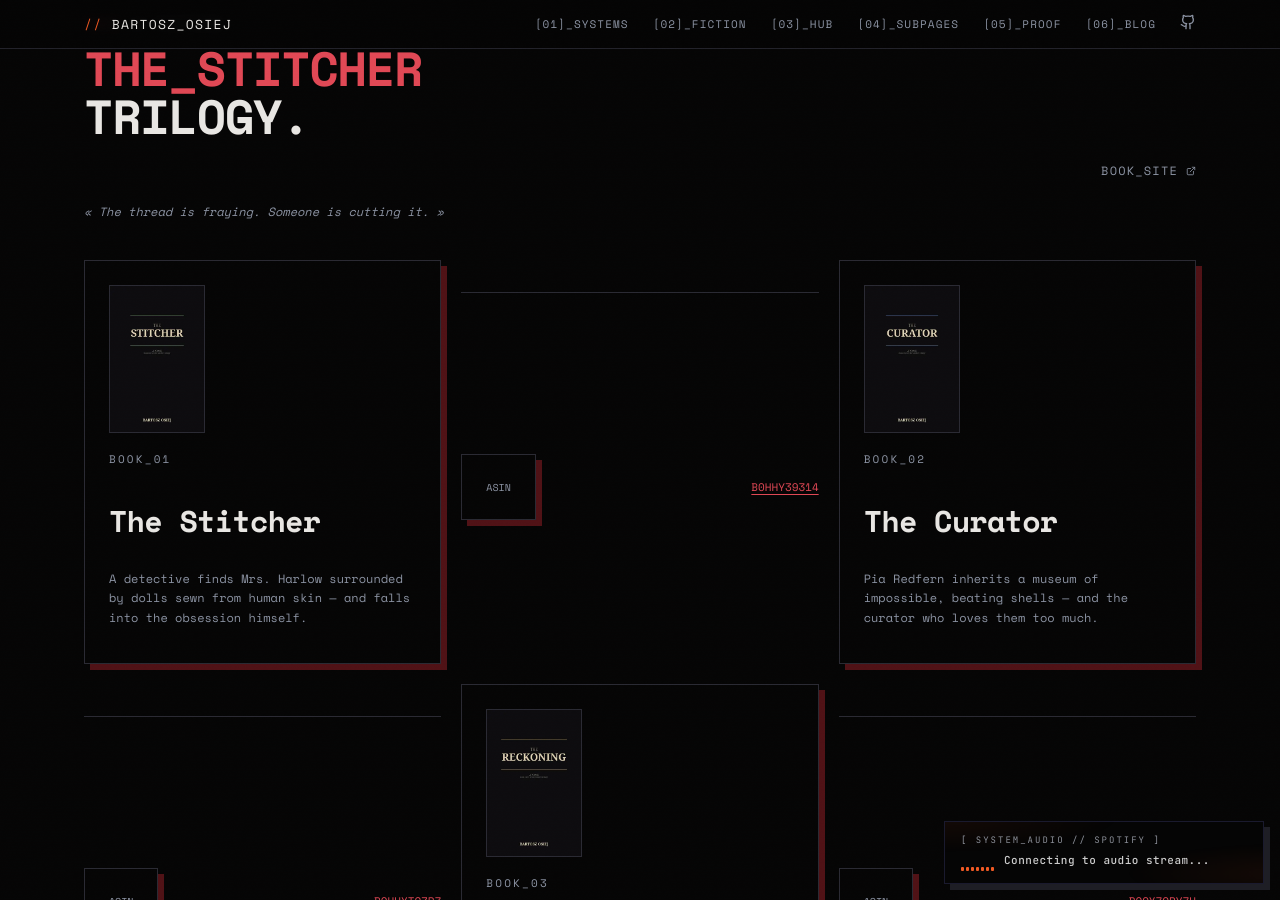
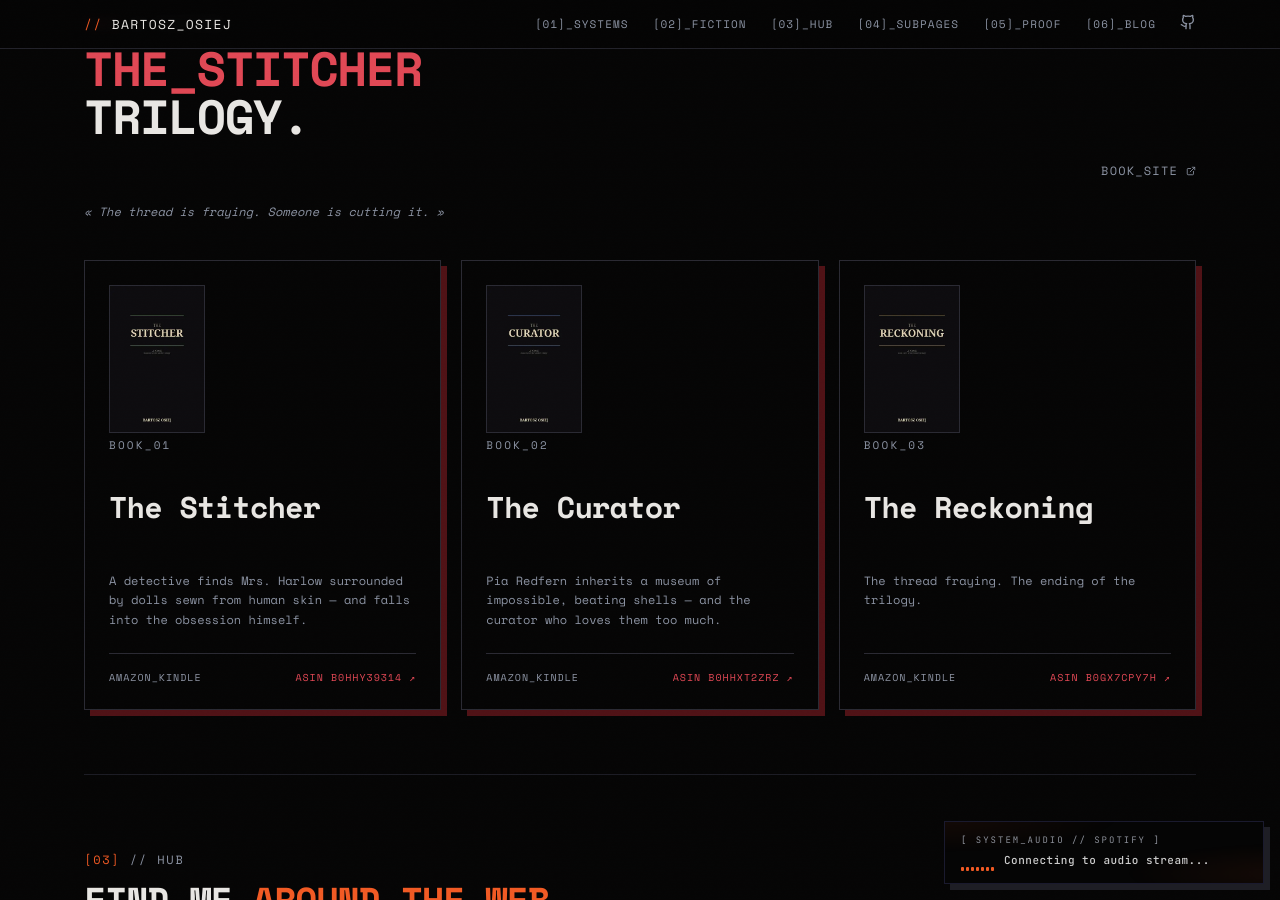
Before and after one commit to BartoszOsiej/BartoszOsiej.github.io, a Jekyll site: the page index.html, which Jekyll copies as it is, in a window 1280 px wide and 900 px high, scrolled down 2504 px. Built offline with Jekyll 4.4.1, drawn with Linux system fonts in a browser that asks for light colours.

Commit message:
ui: polish sections 02-04 — aligned hub rows, book card feet, ASIN chips
- FICTION: book card footer no longer visually detaches (mt-auto pinned
  to equal-height columns, ASIN chip resized to match AMAZON_KINDLE label)
- HUB/SUBPAGES: rows rebuilt as grid (icon / text / right meta / arrow) —
  meta columns align vertically across all rows instead of floating
- uniform 20px icons in both sections, hover tint for icon+arrow
- meta labels visible from 640px (was 768px) with max-width + truncate
- cache-busters v=20260914c

🤖 Generated with Codebuff
Co-Authored-By: Codebuff <noreply@codebuff.com>

```diff
--- a/index.html
+++ b/index.html
@@ -161,6 +161,7 @@ a { color: inherit; text-decoration: none; }
 .backdrop-blur-sm { -webkit-backdrop-filter: blur(4px); backdrop-filter: blur(4px); }
 .min-w-0 { min-width: 0; }
 .truncate { overflow: hidden; text-overflow: ellipsis; white-space: nowrap; }
+.max-w-\[240px\] { max-width: 240px; }
 .shrink-0 { flex-shrink: 0; }
 .bg-rust { background-color: var(--rust); }
 .italic { font-style: italic; }
@@ -185,7 +186,12 @@ a { color: inherit; text-decoration: none; }
 .grid-cols-1 { grid-template-columns: repeat(1, minmax(0, 1fr)); }
 .grid-cols-2 { grid-template-columns: repeat(2, minmax(0, 1fr)); }
 .gap-2 { gap: 0.5rem; }
+.gap-3 { gap: 0.75rem; }
 .gap-4 { gap: 1rem; }
+.leading-tight { line-height: 1.25; }
+.text-right { text-align: right; }
+.mb-6 { margin-bottom: 1.5rem; }
+.mt-auto { margin-top: auto; }
 .gap-5 { gap: 1.25rem; }
 .gap-6 { gap: 1.5rem; }
 .gap-x-6 { column-gap: 1.5rem; }
@@ -306,7 +312,7 @@ a{color:inherit}
 .p-card:hover .tag{color:#8b95a8;border-color:#3a3a44}
 
 /* book cards: cinematic blood treatment */
-.book{position:relative;background:#050505;border:1px solid #2a2a33;transition:transform .12s linear}
+.book{position:relative;display:flex;flex-direction:column;background:#050505;border:1px solid #2a2a33;transition:transform .12s linear}
 .book::before{content:'';position:absolute;inset:0;border:1px solid rgba(218,44,56,.4);pointer-events:none;
   transition:.12s linear;opacity:0}
 .book:hover,.book.reveal:hover{border-color:#3c1a1d;transform:translate(-2px,-2px)}
@@ -314,23 +320,27 @@ a{color:inherit}
 .book:hover .book-no{color:#E04855}
 .book .go{opacity:0;transition:.12s linear}
 .book:hover .go{opacity:1}
-.book-cover{display:block;width:96px;height:auto;border:1px solid #2a2a33;margin-bottom:14px;transition:border-color .12s linear}
+.book-cover{display:block;width:96px;height:auto;border:1px solid #2a2a33;transition:border-color .12s linear}
 .book:hover .book-cover{border-color:#E04855}
 
 /* project cards: hard-shadow lift, consistent with brutal */
 .p-card{transition:transform .12s linear}
 .p-card:hover,.p-card.reveal:hover{transform:translate(-2px,-2px)}
 
-/* hub rows: terminal cursor on hover */
-.hub{position:relative;border:1px solid #22222a;background:rgba(255,255,255,.01);transition:.1s linear}
+/* hub rows: terminal cursor on hover; grid = icon / body / right meta / arrow */
+.hub{position:relative;display:grid;grid-template-columns:auto minmax(0,1fr) auto;align-items:center;
+  column-gap:.875rem;border:1px solid #22222a;background:rgba(255,255,255,.01);transition:.1s linear}
 .hub:hover{border-color:#3a3a44;background:rgba(241,90,36,.05)}
 .hub .tick{position:absolute;left:6px;top:50%;transform:translateY(-50%) scale(0);color:#F15A24;
   transition:.1s linear}
 .hub:hover .tick{transform:translateY(-50%) scale(1)}
+.hub .h-ico{color:#8B93A3;transition:.1s linear}
+.hub:hover .h-ico{color:#F15A24}
 .hub .go{color:#8B93A3;transition:.1s linear}
 .hub:hover .go{color:#F15A24;transform:translate(3px,-3px)}
 .hub .lab{color:#8B93A3;transition:.1s linear}
 .hub:hover .lab{color:#8b95a8}
+.hub + .hub{border-top:1px solid #1c1c24}
 
 /* ─── proof grid: real captures, one uniform gallery ─── */
 .proof-grid{display:grid;grid-template-columns:repeat(auto-fill,minmax(300px,1fr));gap:14px}
@@ -719,10 +729,10 @@ a{color:inherit}
           <span class="go text-blood"><svg class="w-3 h-3" viewBox="0 0 24 24" aria-hidden="true"><use href="#i-ext"/></svg></span>
         </div>
         <h3 class="mt-8 text-3xl font-bold tracking-tight text-bone hover:text-blood transition-colors">The Stitcher</h3>
-        <p class="mt-4 text-[12px] leading-relaxed text-slate2">A detective finds Mrs. Harlow surrounded by dolls sewn from human skin — and falls into the obsession himself.</p>
-        <div class="mt-8 pt-4 border-t border-[#2a2a33] flex items-center justify-between text-[11px]">
-          <span class="text-[10px] text-slate2">ASIN</span>
-          <a href="https://www.amazon.com/dp/B0HHY39314" class="text-blood underline">B0HHY39314</a>
+        <p class="mt-4 mb-6 text-[12px] leading-relaxed text-slate2">A detective finds Mrs. Harlow surrounded by dolls sewn from human skin — and falls into the obsession himself.</p>
+        <div class="mt-auto pt-4 border-t border-[#2a2a33] flex items-center justify-between text-[11px]">
+          <span class="text-[10px] tracking-widest text-slate2">AMAZON_KINDLE</span>
+          <span class="text-[10px] text-blood tracking-widest">ASIN B0HHY39314 ↗</span>
         </div>
       </a>
       <!-- curator -->
@@ -733,10 +743,10 @@ a{color:inherit}
           <span class="go text-blood"><svg class="w-3 h-3" viewBox="0 0 24 24" aria-hidden="true"><use href="#i-ext"/></svg></span>
         </div>
         <h3 class="mt-8 text-3xl font-bold tracking-tight text-bone hover:text-blood transition-colors">The Curator</h3>
-        <p class="mt-4 text-[12px] leading-relaxed text-slate2">Pia Redfern inherits a museum of impossible, beating shells — and the curator who loves them too much.</p>
-        <div class="mt-8 pt-4 border-t border-[#2a2a33] flex items-center justify-between text-[11px]">
-          <span class="text-[10px] text-slate2">ASIN</span>
-          <a href="https://www.amazon.com/dp/B0HHXT2ZRZ" class="text-blood underline">B0HHXT2ZRZ</a>
+        <p class="mt-4 mb-6 text-[12px] leading-relaxed text-slate2">Pia Redfern inherits a museum of impossible, beating shells — and the curator who loves them too much.</p>
+        <div class="mt-auto pt-4 border-t border-[#2a2a33] flex items-center justify-between text-[11px]">
+          <span class="text-[10px] tracking-widest text-slate2">AMAZON_KINDLE</span>
+          <span class="text-[10px] text-blood tracking-widest">ASIN B0HHXT2ZRZ ↗</span>
         </div>
       </a>
       <!-- reckoning -->
@@ -747,10 +757,10 @@ a{color:inherit}
           <span class="go text-blood"><svg class="w-3 h-3" viewBox="0 0 24 24" aria-hidden="true"><use href="#i-ext"/></svg></span>
         </div>
         <h3 class="mt-8 text-3xl font-bold tracking-tight text-bone hover:text-blood transition-colors">The Reckoning</h3>
-        <p class="mt-4 text-[12px] leading-relaxed text-slate2">The thread fraying. The ending of the trilogy.</p>
-        <div class="mt-8 pt-4 border-t border-[#2a2a33] flex items-center justify-between text-[11px]">
-          <span class="text-[10px] text-slate2">ASIN</span>
-          <a href="https://www.amazon.com/dp/B0GX7CPY7H" class="text-blood underline">B0GX7CPY7H</a>
+        <p class="mt-4 mb-6 text-[12px] leading-relaxed text-slate2">The thread fraying. The ending of the trilogy.</p>
+        <div class="mt-auto pt-4 border-t border-[#2a2a33] flex items-center justify-between text-[11px]">
+          <span class="text-[10px] tracking-widest text-slate2">AMAZON_KINDLE</span>
+          <span class="text-[10px] text-blood tracking-widest">ASIN B0GX7CPY7H ↗</span>
         </div>
       </a>
     </div>
@@ -764,74 +774,62 @@ a{color:inherit}
     <div class="border border-[#22222a]">
       <a href="https://github.com/BartoszOsiej" class="hub flex items-center justify-between px-5 py-4 sm:px-6 reveal">
         <span class="tick">▮</span>
-        <span class="flex items-center gap-4 min-w-0">
-          <svg class="w-7 h-7 text-bone" viewBox="0 0 24 24" aria-hidden="true"><use href="#i-github"/></svg>
+        <svg class="w-5 h-5 h-ico shrink-0" viewBox="0 0 24 24" aria-hidden="true"><use href="#i-github"/></svg>
         <span class="min-w-0">
-            <span class="block text-[14px] font-bold">GitHub</span>
+          <span class="block text-[14px] font-bold leading-tight">GitHub</span>
           <span class="lab block text-[11px] truncate">github.com/BartoszOsiej</span>
         </span>
-        </span>
-        <span class="hidden md:block lab text-[11px]">22_REPOS // SOURCE_OF_TRUTH</span>
+        <span class="hidden sm:block lab text-[11px] text-right shrink-0 max-w-[240px] truncate">22_REPOS // SOURCE_OF_TRUTH</span>
         <span class="go"><svg class="w-3 h-3" viewBox="0 0 24 24" aria-hidden="true"><use href="#i-ext"/></svg></span>
       </a>
       <a href="https://dev.to/bartoszosiej" class="hub flex items-center justify-between px-5 py-4 sm:px-6 reveal">
         <span class="tick">▮</span>
-        <span class="flex items-center gap-4 min-w-0">
-          <svg class="w-7 h-7 text-bone" viewBox="0 0 24 24" aria-hidden="true"><use href="#i-dev"/></svg>
+        <svg class="w-5 h-5 h-ico shrink-0" viewBox="0 0 24 24" aria-hidden="true"><use href="#i-dev"/></svg>
         <span class="min-w-0">
-            <span class="block text-[14px] font-bold">dev.to</span>
+          <span class="block text-[14px] font-bold leading-tight">dev.to</span>
           <span class="lab block text-[11px] truncate">bartoszosiej — engineering write-ups</span>
         </span>
-        </span>
-        <span class="hidden md:block lab text-[11px]">eBPF · SECURITY · COMPILERS</span>
+        <span class="hidden sm:block lab text-[11px] text-right shrink-0 max-w-[240px] truncate">eBPF · SECURITY · COMPILERS</span>
         <span class="go"><svg class="w-3 h-3" viewBox="0 0 24 24" aria-hidden="true"><use href="#i-ext"/></svg></span>
       </a>
       <a href="https://www.linkedin.com/in/bartoszosiej2007/" class="hub flex items-center justify-between px-5 py-4 sm:px-6 reveal">
         <span class="tick">▮</span>
-        <span class="flex items-center gap-4 min-w-0">
-          <svg class="w-7 h-7 text-bone" viewBox="0 0 24 24" aria-hidden="true"><use href="#i-linkedin"/></svg>
+        <svg class="w-5 h-5 h-ico shrink-0" viewBox="0 0 24 24" aria-hidden="true"><use href="#i-linkedin"/></svg>
         <span class="min-w-0">
-            <span class="block text-[14px] font-bold">LinkedIn</span>
+          <span class="block text-[14px] font-bold leading-tight">LinkedIn</span>
           <span class="lab block text-[11px] truncate">in/bartoszosiej2007</span>
         </span>
-        </span>
-        <span class="hidden md:block lab text-[11px]">OPEN_TO_ROLES</span>
+        <span class="hidden sm:block lab text-[11px] text-right shrink-0 max-w-[240px] truncate">OPEN_TO_ROLES</span>
         <span class="go"><svg class="w-3 h-3" viewBox="0 0 24 24" aria-hidden="true"><use href="#i-ext"/></svg></span>
       </a>
       <a href="https://bartoszosiej.github.io/Portfolio/" class="hub flex items-center justify-between px-5 py-4 sm:px-6 reveal">
         <span class="tick">▮</span>
-        <span class="flex items-center gap-4 min-w-0">
-          <svg class="w-6 h-6 text-bone" viewBox="0 0 24 24" aria-hidden="true"><use href="#i-layout-grid"/></svg>
+        <svg class="w-5 h-5 h-ico shrink-0" viewBox="0 0 24 24" aria-hidden="true"><use href="#i-layout-grid"/></svg>
         <span class="min-w-0">
-            <span class="block text-[14px] font-bold">Portfolio</span>
+          <span class="block text-[14px] font-bold leading-tight">Portfolio</span>
           <span class="lab block text-[11px] truncate">bartoszosiej.github.io/Portfolio/</span>
         </span>
-        </span>
-        <span class="hidden md:block lab text-[11px]">PROJECTS_&_NOTES</span>
+        <span class="hidden sm:block lab text-[11px] text-right shrink-0 max-w-[240px] truncate">PROJECTS_&_NOTES</span>
         <span class="go"><svg class="w-3 h-3" viewBox="0 0 24 24" aria-hidden="true"><use href="#i-ext"/></svg></span>
       </a>
       <a href="https://bartoszosiej.github.io/Docs/" class="hub flex items-center justify-between px-5 py-4 sm:px-6 reveal">
         <span class="tick">▮</span>
-        <span class="flex items-center gap-4 min-w-0">
-          <svg class="w-6 h-6 text-bone" viewBox="0 0 24 24" aria-hidden="true"><use href="#i-book-open"/></svg>
+        <svg class="w-5 h-5 h-ico shrink-0" viewBox="0 0 24 24" aria-hidden="true"><use href="#i-book-open"/></svg>
         <span class="min-w-0">
-            <span class="block text-[14px] font-bold">Docs</span>
+          <span class="block text-[14px] font-bold leading-tight">Docs</span>
           <span class="lab block text-[11px] truncate">bartoszosiej.github.io/Docs/</span>
         </span>
-        </span>
-        <span class="hidden md:block lab text-[11px]">ARCHITECTURE_&_QA</span>
+        <span class="hidden sm:block lab text-[11px] text-right shrink-0 max-w-[240px] truncate">ARCHITECTURE_&_QA</span>
         <span class="go"><svg class="w-3 h-3" viewBox="0 0 24 24" aria-hidden="true"><use href="#i-ext"/></svg></span>
       </a>
       <a href="mailto:thethreadcalls@outlook.com" class="hub flex items-center justify-between px-5 py-4 sm:px-6 reveal">
         <span class="tick">▮</span>
-        <span class="flex items-center gap-4 min-w-0">
-          <svg class="w-6 h-6 text-bone" viewBox="0 0 24 24" aria-hidden="true"><use href="#i-mail"/></svg>
+        <svg class="w-5 h-5 h-ico shrink-0" viewBox="0 0 24 24" aria-hidden="true"><use href="#i-mail"/></svg>
         <span class="min-w-0">
-            <span class="block text-[14px] font-bold">Email</span>
+          <span class="block text-[14px] font-bold leading-tight">Email</span>
           <span class="lab block text-[11px] truncate">thethreadcalls@outlook.com</span>
         </span>
-        </span>
-        <span class="hidden md:block lab text-[11px]">WORK_/_MEDIA</span>
+        <span class="hidden sm:block lab text-[11px] text-right shrink-0 max-w-[240px] truncate">WORK_/_MEDIA</span>
         <span class="go"><svg class="w-3 h-3" viewBox="0 0 24 24" aria-hidden="true"><use href="#i-ext"/></svg></span>
       </a>
     </div>
@@ -844,122 +842,102 @@ a{color:inherit}
     <div class="border border-[#22222a]">
       <a href="https://bartoszosiej.github.io/Docs/" class="hub flex items-center justify-between px-5 py-4 sm:px-6 reveal">
         <span class="tick">▮</span>
-        <span class="flex items-center gap-4 min-w-0">
-          <svg class="w-7 h-7 text-bone shrink-0" viewBox="0 0 24 24" aria-hidden="true"><use href="#i-book"/></svg>
+        <svg class="w-5 h-5 h-ico shrink-0" viewBox="0 0 24 24" aria-hidden="true"><use href="#i-book"/></svg>
         <span class="min-w-0">
-            <span class="block text-[14px] font-bold">/Docs</span>
+          <span class="block text-[14px] font-bold leading-tight">/Docs</span>
           <span class="lab block text-[11px] truncate">bartoszosiej.github.io/Docs</span>
         </span>
-        </span>
-        <span class="hidden md:block lab text-[11px]">FULL_DOCUMENTATION_MIRROR</span>
+        <span class="hidden sm:block lab text-[11px] text-right shrink-0 max-w-[240px] truncate">FULL_DOCUMENTATION_MIRROR</span>
         <span class="go"><svg class="w-3 h-3" viewBox="0 0 24 24" aria-hidden="true"><use href="#i-ext"/></svg></span>
       </a>
       <a href="https://bartoszosiej.github.io/externum/" class="hub flex items-center justify-between px-5 py-4 sm:px-6 reveal">
         <span class="tick">▮</span>
-        <span class="flex items-center gap-4 min-w-0">
-          <svg class="w-7 h-7 text-bone shrink-0" viewBox="0 0 24 24" aria-hidden="true"><use href="#i-cubes"/></svg>
+        <svg class="w-5 h-5 h-ico shrink-0" viewBox="0 0 24 24" aria-hidden="true"><use href="#i-cubes"/></svg>
         <span class="min-w-0">
-            <span class="block text-[14px] font-bold">/externum</span>
+          <span class="block text-[14px] font-bold leading-tight">/externum</span>
           <span class="lab block text-[11px] truncate">bartoszosiej.github.io/externum</span>
         </span>
-        </span>
-        <span class="hidden md:block lab text-[11px]">EXTERNUM_LANGUAGE</span>
+        <span class="hidden sm:block lab text-[11px] text-right shrink-0 max-w-[240px] truncate">EXTERNUM_LANGUAGE</span>
         <span class="go"><svg class="w-3 h-3" viewBox="0 0 24 24" aria-hidden="true"><use href="#i-ext"/></svg></span>
       </a>
       <a href="https://bartoszosiej.github.io/talus-process-monitor/" class="hub flex items-center justify-between px-5 py-4 sm:px-6 reveal">
         <span class="tick">▮</span>
-        <span class="flex items-center gap-4 min-w-0">
-          <svg class="w-7 h-7 text-bone shrink-0" viewBox="0 0 24 24" aria-hidden="true"><use href="#i-activity"/></svg>
+        <svg class="w-5 h-5 h-ico shrink-0" viewBox="0 0 24 24" aria-hidden="true"><use href="#i-activity"/></svg>
         <span class="min-w-0">
-            <span class="block text-[14px] font-bold">/talus-process-monitor</span>
+          <span class="block text-[14px] font-bold leading-tight">/talus-process-monitor</span>
           <span class="lab block text-[11px] truncate">bartoszosiej.github.io/talus-process-monitor</span>
         </span>
-        </span>
-        <span class="hidden md:block lab text-[11px]">EBPF_RANSOMWARE_MONITOR</span>
+        <span class="hidden sm:block lab text-[11px] text-right shrink-0 max-w-[240px] truncate">EBPF_RANSOMWARE_MONITOR</span>
         <span class="go"><svg class="w-3 h-3" viewBox="0 0 24 24" aria-hidden="true"><use href="#i-ext"/></svg></span>
       </a>
       <a href="https://bartoszosiej.github.io/quantum-shield/" class="hub flex items-center justify-between px-5 py-4 sm:px-6 reveal">
         <span class="tick">▮</span>
-        <span class="flex items-center gap-4 min-w-0">
-          <svg class="w-7 h-7 text-bone shrink-0" viewBox="0 0 24 24" aria-hidden="true"><use href="#i-lock"/></svg>
+        <svg class="w-5 h-5 h-ico shrink-0" viewBox="0 0 24 24" aria-hidden="true"><use href="#i-lock"/></svg>
         <span class="min-w-0">
-            <span class="block text-[14px] font-bold">/quantum-shield</span>
+          <span class="block text-[14px] font-bold leading-tight">/quantum-shield</span>
           <span class="lab block text-[11px] truncate">bartoszosiej.github.io/quantum-shield</span>
         </span>
-        </span>
-        <span class="hidden md:block lab text-[11px]">POST_QUANTUM_RUST_CRYPTO</span>
+        <span class="hidden sm:block lab text-[11px] text-right shrink-0 max-w-[240px] truncate">POST_QUANTUM_RUST_CRYPTO</span>
         <span class="go"><svg class="w-3 h-3" viewBox="0 0 24 24" aria-hidden="true"><use href="#i-ext"/></svg></span>
       </a>
       <a href="https://bartoszosiej.github.io/NV2_ENGINE/" class="hub flex items-center justify-between px-5 py-4 sm:px-6 reveal">
         <span class="tick">▮</span>
-        <span class="flex items-center gap-4 min-w-0">
-          <svg class="w-7 h-7 text-bone shrink-0" viewBox="0 0 24 24" aria-hidden="true"><use href="#i-box"/></svg>
+        <svg class="w-5 h-5 h-ico shrink-0" viewBox="0 0 24 24" aria-hidden="true"><use href="#i-box"/></svg>
         <span class="min-w-0">
-            <span class="block text-[14px] font-bold">/NV2_ENGINE</span>
+          <span class="block text-[14px] font-bold leading-tight">/NV2_ENGINE</span>
           <span class="lab block text-[11px] truncate">bartoszosiej.github.io/NV2_ENGINE</span>
         </span>
-        </span>
-        <span class="hidden md:block lab text-[11px]">RUST_VOXEL_ENGINE</span>
+        <span class="hidden sm:block lab text-[11px] text-right shrink-0 max-w-[240px] truncate">RUST_VOXEL_ENGINE</span>
         <span class="go"><svg class="w-3 h-3" viewBox="0 0 24 24" aria-hidden="true"><use href="#i-ext"/></svg></span>
       </a>
       <a href="https://bartoszosiej.github.io/thethreadcalls/" class="hub flex items-center justify-between px-5 py-4 sm:px-6 reveal">
         <span class="tick">▮</span>
-        <span class="flex items-center gap-4 min-w-0">
-          <svg class="w-7 h-7 text-bone shrink-0" viewBox="0 0 24 24" aria-hidden="true"><use href="#i-quote"/></svg>
+        <svg class="w-5 h-5 h-ico shrink-0" viewBox="0 0 24 24" aria-hidden="true"><use href="#i-quote"/></svg>
         <span class="min-w-0">
-            <span class="block text-[14px] font-bold">/thethreadcalls</span>
+          <span class="block text-[14px] font-bold leading-tight">/thethreadcalls</span>
           <span class="lab block text-[11px] truncate">bartoszosiej.github.io/thethreadcalls</span>
         </span>
-        </span>
-        <span class="hidden md:block lab text-[11px]">STITCHER_TRILOGY_BOOKS</span>
+        <span class="hidden sm:block lab text-[11px] text-right shrink-0 max-w-[240px] truncate">STITCHER_TRILOGY_BOOKS</span>
         <span class="go"><svg class="w-3 h-3" viewBox="0 0 24 24" aria-hidden="true"><use href="#i-ext"/></svg></span>
       </a>
       <a href="https://bartoszosiej.github.io/linux-aegis/" class="hub flex items-center justify-between px-5 py-4 sm:px-6 reveal">
         <span class="tick">▮</span>
-        <span class="flex items-center gap-4 min-w-0">
-          <svg class="w-7 h-7 text-bone shrink-0" viewBox="0 0 24 24" aria-hidden="true"><use href="#i-shield"/></svg>
+        <svg class="w-5 h-5 h-ico shrink-0" viewBox="0 0 24 24" aria-hidden="true"><use href="#i-shield"/></svg>
         <span class="min-w-0">
-            <span class="block text-[14px] font-bold">/linux-aegis</span>
+          <span class="block text-[14px] font-bold leading-tight">/linux-aegis</span>
           <span class="lab block text-[11px] truncate">bartoszosiej.github.io/linux-aegis</span>
         </span>
-        </span>
-        <span class="hidden md:block lab text-[11px]">LINUX_SECURITY_MODULE</span>
+        <span class="hidden sm:block lab text-[11px] text-right shrink-0 max-w-[240px] truncate">LINUX_SECURITY_MODULE</span>
         <span class="go"><svg class="w-3 h-3" viewBox="0 0 24 24" aria-hidden="true"><use href="#i-ext"/></svg></span>
       </a>
       <a href="https://bartoszosiej.github.io/fortis/" class="hub flex items-center justify-between px-5 py-4 sm:px-6 reveal">
         <span class="tick">▮</span>
-        <span class="flex items-center gap-4 min-w-0">
-          <svg class="w-7 h-7 text-bone shrink-0" viewBox="0 0 24 24" aria-hidden="true"><use href="#i-fingerprint"/></svg>
+        <svg class="w-5 h-5 h-ico shrink-0" viewBox="0 0 24 24" aria-hidden="true"><use href="#i-fingerprint"/></svg>
         <span class="min-w-0">
-            <span class="block text-[14px] font-bold">/fortis</span>
+          <span class="block text-[14px] font-bold leading-tight">/fortis</span>
           <span class="lab block text-[11px] truncate">bartoszosiej.github.io/fortis</span>
         </span>
-        </span>
-        <span class="hidden md:block lab text-[11px]">POST_QUANTUM_MEASURED_BOOT</span>
+        <span class="hidden sm:block lab text-[11px] text-right shrink-0 max-w-[240px] truncate">POST_QUANTUM_MEASURED_BOOT</span>
         <span class="go"><svg class="w-3 h-3" viewBox="0 0 24 24" aria-hidden="true"><use href="#i-ext"/></svg></span>
       </a>
       <a href="https://bartoszosiej.github.io/Mylife/" class="hub flex items-center justify-between px-5 py-4 sm:px-6 reveal">
         <span class="tick">▮</span>
-        <span class="flex items-center gap-4 min-w-0">
-          <svg class="w-7 h-7 text-bone shrink-0" viewBox="0 0 24 24" aria-hidden="true"><use href="#i-book"/></svg>
+        <svg class="w-5 h-5 h-ico shrink-0" viewBox="0 0 24 24" aria-hidden="true"><use href="#i-book"/></svg>
         <span class="min-w-0">
-            <span class="block text-[14px] font-bold">/Mylife</span>
+          <span class="block text-[14px] font-bold leading-tight">/Mylife</span>
           <span class="lab block text-[11px] truncate">bartoszosiej.github.io/Mylife</span>
         </span>
-        </span>
-        <span class="hidden md:block lab text-[11px]">LIFE_VOL_I — BOOK</span>
+        <span class="hidden sm:block lab text-[11px] text-right shrink-0 max-w-[240px] truncate">LIFE_VOL_I — BOOK</span>
         <span class="go"><svg class="w-3 h-3" viewBox="0 0 24 24" aria-hidden="true"><use href="#i-ext"/></svg></span>
       </a>
       <a href="https://bartoszosiej.github.io/Aurora/" class="hub flex items-center justify-between px-5 py-4 sm:px-6 reveal">
         <span class="tick">▮</span>
-        <span class="flex items-center gap-4 min-w-0">
-          <svg class="w-7 h-7 text-bone shrink-0" viewBox="0 0 24 24" aria-hidden="true"><use href="#i-cubes"/></svg>
+        <svg class="w-5 h-5 h-ico shrink-0" viewBox="0 0 24 24" aria-hidden="true"><use href="#i-cubes"/></svg>
         <span class="min-w-0">
-            <span class="block text-[14px] font-bold">/Aurora</span>
+          <span class="block text-[14px] font-bold leading-tight">/Aurora</span>
           <span class="lab block text-[11px] truncate">bartoszosiej.github.io/Aurora</span>
         </span>
-        </span>
-        <span class="hidden md:block lab text-[11px]">OS_IN_THE_BROWSER</span>
+        <span class="hidden sm:block lab text-[11px] text-right shrink-0 max-w-[240px] truncate">OS_IN_THE_BROWSER</span>
         <span class="go"><svg class="w-3 h-3" viewBox="0 0 24 24" aria-hidden="true"><use href="#i-ext"/></svg></span>
       </a>
     </div>
```
Lines whose indentation alone changed are shown as unchanged.
